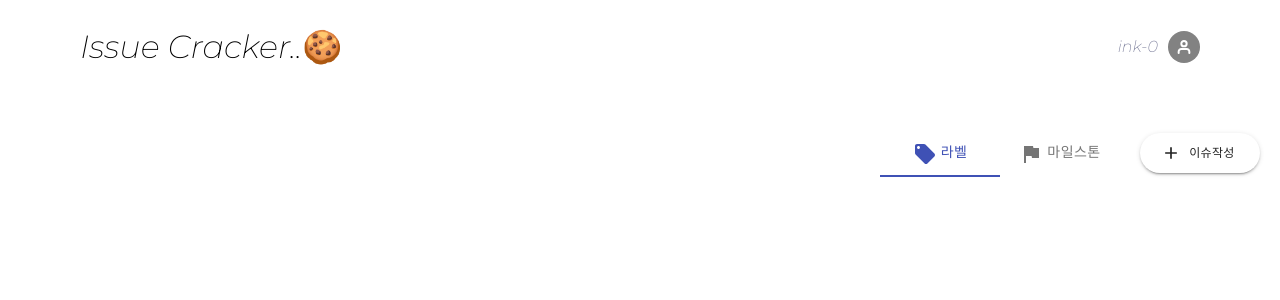
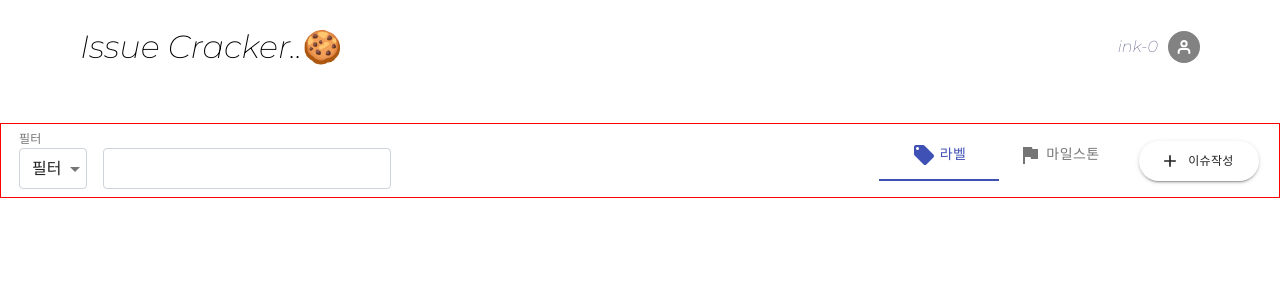
Before and after one commit to codesquad-members-2021/issue-tracker, a React (Create React App) app in the folder frontend/issue-cracker/: page /main/issue-list in a window 1280 px wide. Shown: the top 300 px of the page. Built offline with nearby package versions, Linux system fonts and the light colour scheme; the HTML template or start-up script is replaced by a standard one.

Commit message:
feat: FilterBar 요소 생성
-ghojeong/issue-tracker/#31

```diff
--- a/frontend/issue-cracker/src/App.tsx
+++ b/frontend/issue-cracker/src/App.tsx
@@ -7,7 +7,6 @@ import LogIn from './components/layout/LogIn';
 import Callback from './components/Callback';
 import Header from './components/layout/Header';
 import IssueList from './components/layout/IssueList';
-import Loader from './components/common/Loader';
 
 function App(): JSX.Element {
   return (
@@ -19,7 +18,6 @@ function App(): JSX.Element {
           <Route exact path="/callback" component={Callback} />
           <Route path="/main" component={Header} />
           <Route exact path="/main/issue-list" component={IssueList} />
-          <Route exact path="/loader" component={Loader} />
           {/* <Route exact path="/iss ue-add" component={Header} /> */}
           {/* <Route exact path="/main/add" component={AddList} /> */}
         </AppStyle>
--- a/frontend/issue-cracker/src/components/Callback.tsx
+++ b/frontend/issue-cracker/src/components/Callback.tsx
@@ -2,7 +2,7 @@ import React, { useEffect } from 'react';
 import qs from 'qs';
 import { RouteComponentProps } from 'react-router-dom';
 import jwtDecode from 'jwt-decode';
-import Loader from '../components/common/Loader';
+import Loader from './layout/Loader';
 
 const Callback = ({ history, location }: RouteComponentProps): JSX.Element => {
   const authUri = `http://localhost:8080/api/web/auth`;
--- /dev/null
+++ b/frontend/issue-cracker/src/components/common/FilterBar.tsx
@@ -0,0 +1,93 @@
+import React from 'react';
+import {
+  createStyles,
+  makeStyles,
+  withStyles,
+  Theme,
+} from '@material-ui/core/styles';
+import InputLabel from '@material-ui/core/InputLabel';
+import MenuItem from '@material-ui/core/MenuItem';
+import FormControl from '@material-ui/core/FormControl';
+import Select from '@material-ui/core/Select';
+import NativeSelect from '@material-ui/core/NativeSelect';
+import InputBase from '@material-ui/core/InputBase';
+
+const BootstrapInput = withStyles((theme: Theme) =>
+  createStyles({
+    root: {
+      'label + &': {
+        marginTop: theme.spacing(2),
+      },
+    },
+    input: {
+      borderRadius: 4,
+      position: 'relative',
+      backgroundColor: theme.palette.background.paper,
+      border: '1px solid #ced4da',
+      fontSize: 16,
+      padding: '10px 26px 10px 12px',
+      transition: theme.transitions.create(['border-color', 'box-shadow']),
+      // Use the system font instead of the default Roboto font.
+      fontFamily: [
+        '-apple-system',
+        'BlinkMacSystemFont',
+        '"Segoe UI"',
+        'Roboto',
+        '"Helvetica Neue"',
+        'Arial',
+        'sans-serif',
+        '"Apple Color Emoji"',
+        '"Segoe UI Emoji"',
+        '"Segoe UI Symbol"',
+      ].join(','),
+      '&:focus': {
+        borderRadius: 4,
+        borderColor: '#80bdff',
+        boxShadow: '0 0 0 0.2rem rgba(0,123,255,.25)',
+      },
+    },
+  })
+)(InputBase);
+
+const useStyles = makeStyles((theme: Theme) =>
+  createStyles({
+    margin: {
+      margin: theme.spacing(1),
+    },
+  })
+);
+
+function CustomizedSelects() {
+  const classes = useStyles();
+  const [age, setAge] = React.useState('필터');
+  const handleChange = (event: React.ChangeEvent<{ value: unknown }>) => {
+    setAge(event.target.value as string);
+  };
+  return (
+    <div>
+      <FormControl className={classes.margin}>
+        <InputLabel id="demo-customized-select-label">필터</InputLabel>
+        <Select
+          labelId="demo-customized-select-label"
+          id="demo-customized-select"
+          value={age}
+          onChange={handleChange}
+          input={<BootstrapInput />}
+        >
+          <MenuItem value={age}>필터</MenuItem>
+          <MenuItem value={10}>열린 이슈</MenuItem>
+          <MenuItem value={20}>내가 작성한 이슈</MenuItem>
+          <MenuItem value={30}>나에게 할당된 이슈</MenuItem>
+          <MenuItem value={40}>내가 댓글을 남긴 이슈</MenuItem>
+          <MenuItem value={50}>닫힌 이슈</MenuItem>
+        </Select>
+      </FormControl>
+      <FormControl className={classes.margin}>
+        <InputLabel htmlFor="demo-customized-textbox" />
+        <BootstrapInput id="demo-customized-textbox" />
+      </FormControl>
+    </div>
+  );
+}
+
+export default CustomizedSelects;
--- a/frontend/issue-cracker/src/components/layout/Header.tsx
+++ b/frontend/issue-cracker/src/components/layout/Header.tsx
@@ -37,9 +37,9 @@ const AccountName = styled.div`
   color: ${({ theme }) => theme.colors.gray2};
   font-family: 'Montserrat', sans-serif;
 `;
-const ProfileImg = styled.img`
-  width: 30px;
-  height: 30px;
-  border-radius: 70%;
-  /* object-fit: contain; */
-`;
+// const ProfileImg = styled.img`
+//   width: 30px;
+//   height: 30px;
+//   border-radius: 70%;
+//   /* object-fit: contain; */
+// `;
--- a/frontend/issue-cracker/src/components/layout/IssueList.tsx
+++ b/frontend/issue-cracker/src/components/layout/IssueList.tsx
@@ -3,17 +3,23 @@ import styled from 'styled-components';
 import { SMALL_FILL, WRITING_ISSUE } from '../../utils/const';
 import ButtonList from '../common/ButtonList';
 import TabList from '../common/TabList';
+import CustomizedSelects from '../common/FilterBar';
 
 const IssueList: FC = () => {
   return (
     <IssueListDiv>
       <AddContainer>
+        <SelectBox>
+          <CustomizedSelects />
+        </SelectBox>
+        <AnotherBox>
           <TabBox>
             <TabList />
           </TabBox>
           <ButtonBox>
             <ButtonList type={SMALL_FILL} name={WRITING_ISSUE} />
           </ButtonBox>
+        </AnotherBox>
       </AddContainer>
     </IssueListDiv>
   );
@@ -26,13 +32,26 @@ const IssueListDiv = styled.div``;
 const AddContainer = styled.div`
   width: 100vw;
   display: flex;
-  justify-content: flex-end;
+  justify-content: space-between;
   align-items: center;
   padding: 0 10px;
+  border: 1px solid red;
+`;
+
+const SelectBox = styled.div`
+  display: flex;
+  justify-content: flex-start;
+  align-items: center;
+`;
+
+const AnotherBox = styled.div`
+  display: flex;
+  justify-content: flex-end;
 `;
 
 const TabBox = styled.div`
   display: flex;
+  height: 50px;
 `;
 
 const ButtonBox = styled.div`
```
Also changed, not shown: frontend/issue-cracker/src/components/layout/Loader.tsx (renamed from frontend/issue-cracker/src/components/common/Loader.tsx). Lines whose indentation alone changed are shown as unchanged.
